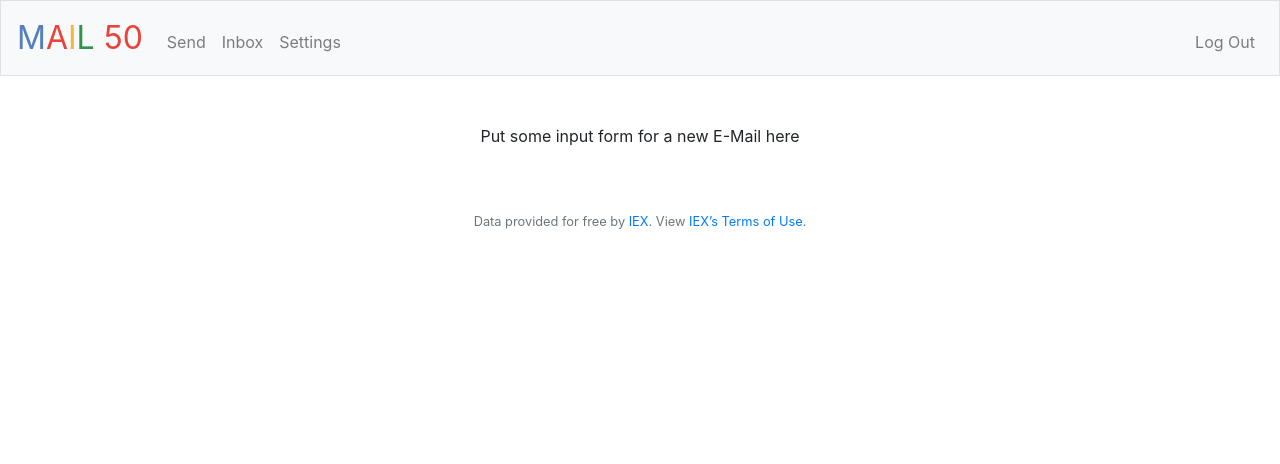
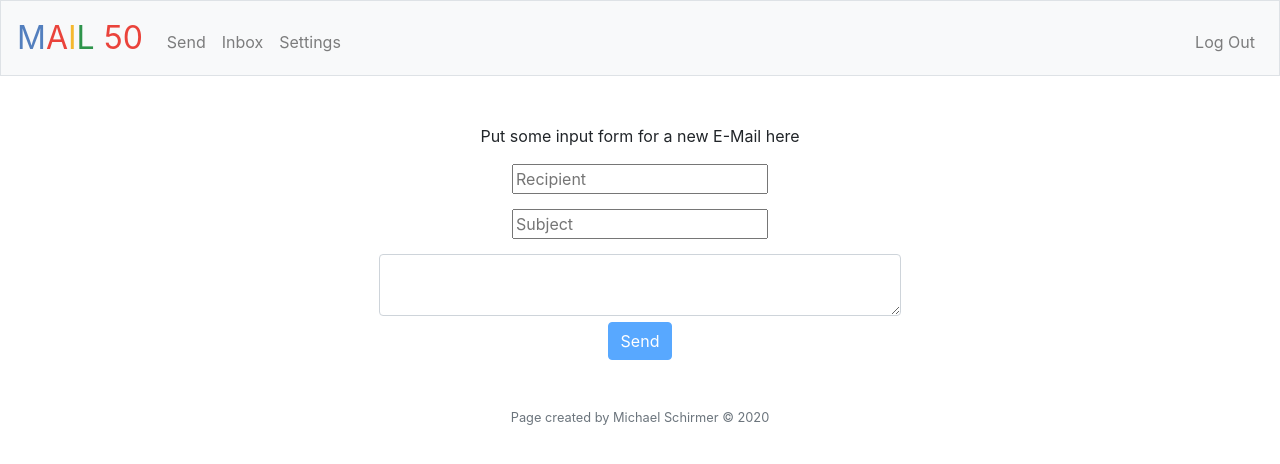
Before and after one commit to michischirmer/Hypermessage, a Flask app: page /send in a window 1280 px wide. Shown: the top 464 px of the page. Run offline with Flask 2, Linux system fonts and the light colour scheme; a user stored in the database is signed in; some libraries are stand-ins or nearby versions.

Commit message:
added send feature

```diff
--- a/app.py
+++ b/app.py
@@ -8,6 +8,7 @@ from werkzeug.exceptions import default_exceptions, HTTPException, InternalServe
 from werkzeug.security import check_password_hash, generate_password_hash
 
 from helpers import apology, login_required, lookup, usd
+from datetime import datetime
 
 
 # Configure application
@@ -37,30 +38,55 @@ Session(app)
 # Configure CS50 Library to use SQLite database
 db = SQL("sqlite:///finance.db")
 
+# state of the index page
+state = 0 # 0 for nothing, 1 for recipient not found, 2 for message sent
 
+@app.route("/")
 @login_required
-@app.route("/")
 def index():
-    user_id = session['user_id']
-    return render_template("index.html")
+    # user_id = session['user_id']
+    global state
+    s = state
+    state = 0
+    return render_template("index.html", state=s)
 
 
+@app.route("/settings")
 @login_required
-@app.route("/settings")
 def settings():
     return render_template("settings.html")
 
 
+@app.route("/inbox")
 @login_required
-@app.route("/inbox")
 def inbox():
     return render_template("inbox.html")
 
 
+@app.route("/send", methods=["GET", "POST"])
 @login_required
-@app.route("/send")
 def send():
-    return render_template("send.html")
+    if request.method == "GET":
+        return render_template("send.html")
+    else:
+        global state
+
+        message = request.form.get("message")
+        subject = request.form.get("subject")
+        recipient = request.form.get("recipient")
+        sender_id = session['user_id']
+
+        # get the id from the recipient (if one exists)
+        result = db.execute("SELECT id FROM users WHERE username=:name", name=recipient)
+        if not result:
+            state = 1 # user not found
+            return redirect("/")
+
+        recipient_id = result[0]['id']
+        state = 2
+
+        db.execute("INSERT INTO [mails] ([message], [subject], [recipient], [sender], [date]) VALUES (:message, :subject, :recipient, :sender, :date);", message=message, subject=subject, recipient=recipient_id, sender=sender_id, date=datetime.now())
+        return redirect("/")
 
 @app.route("/login", methods=["GET", "POST"])
 def login():
--- a/templates/layout.html
+++ b/templates/layout.html
@@ -63,7 +63,7 @@
         </main>
 
         <footer class="small text-center text-muted">
-            Data provided for free by <a href="https://iextrading.com/developer">IEX</a>. View <a href="https://iextrading.com/api-exhibit-a/">IEX’s Terms of Use</a>.
+            Page created by Michael Schirmer &copy; 2020
         </footer>
 
     </body>
--- a/templates/send.html
+++ b/templates/send.html
@@ -5,4 +5,43 @@
 
 {% block main %}
     <p>Put some input form for a new E-Mail here</p>
+
+    <form action="/send" method="post">
+        <input type="text" name="recipient" id="recipient" placeholder="Recipient" class="control-from" style="margin-bottom: 15px;"><br>
+        <input type="text" name="subject" id="subject" placeholder="Subject" class="control-from" style="margin-bottom: 15px;"><br>
+        <textarea name="message" id="message" class="form-control" aria-label="With textarea"></textarea><br>
+        <input type="submit" value="Send" id="send-button" class="btn btn-primary" disabled>
+    </form>
+
+    <style>
+        #message{
+            min-width: 50%;
+            height: 40%;
+            min-height:40%;
+        }
+    </style>
+
+    <script>
+        let recipient = document.querySelector('#recipient');
+        let subject = document.querySelector('#subject');
+        let message = document.querySelector('#message');
+
+        recipient.onkeyup = f;
+        subject.onkeyup = f;
+        message.onkeyup = f;
+
+        function f(){
+            let recipient = document.querySelector('#recipient');
+            let subject = document.querySelector('#subject');
+            let message = document.querySelector('#message');
+
+            if (recipient.value == "" || subject.value == "" || message.value == ""){
+                document.querySelector('#send-button').disabled = true;
+            }else{
+                document.querySelector('#send-button').disabled = false;
+            }
+        }
+
+    </script>
+
 {% endblock %}
```
Also changed, not shown: templates/index.html (+7 -0 lines), finance.db, 1 other file.
